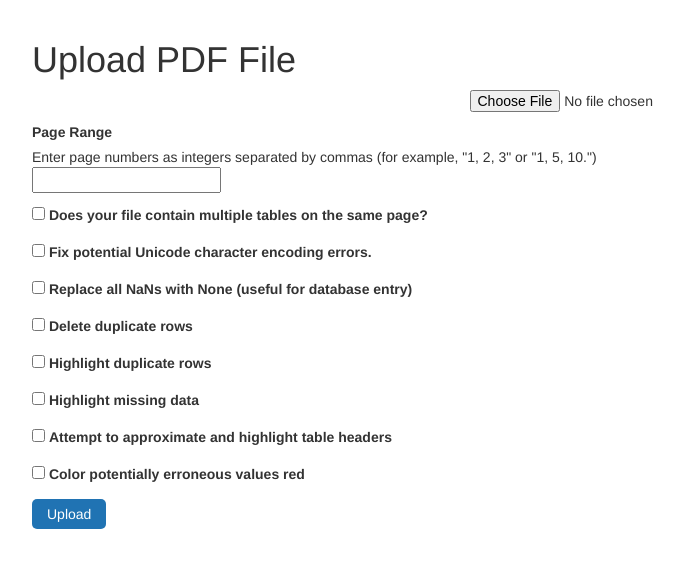
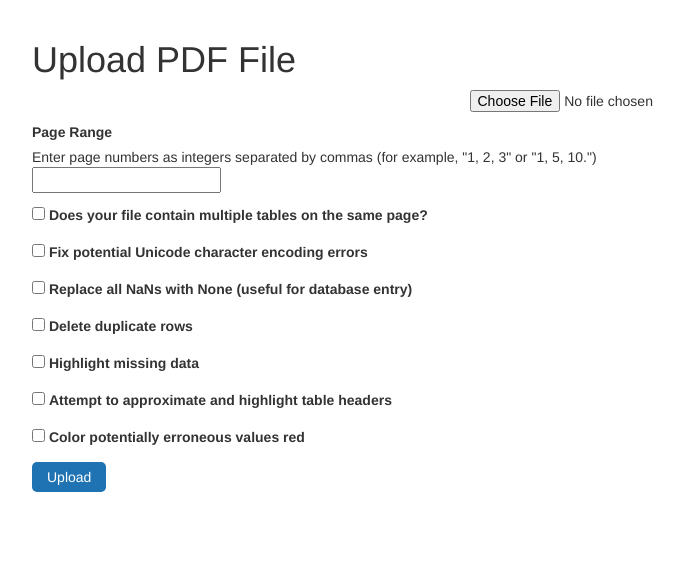
Before and after one commit to jijessicam/tablereader, a Flask app: page / in a window 1280 px wide. Shown: the part 52-620 px from the top of the page, without its empty margins (38-722 px from the left). Run offline with Flask 2, Linux system fonts and the light colour scheme; some libraries are stand-ins or nearby versions.

Commit message:
bug fixes for table coloring methods, removing highlight_duplicate_rows (temp)

```diff
--- a/app/routes.py
+++ b/app/routes.py
@@ -57,10 +57,10 @@ class FileUploadForm(FlaskForm):
     page_range = StringField('Page Range')
     multiple_tables = BooleanField('Does your file contain multiple tables on the same page?')
 
-    unicode_fix = BooleanField('Fix potential Unicode character encoding errors.')
+    unicode_fix = BooleanField('Fix potential Unicode character encoding errors')
     nans_to_none = BooleanField('Replace all NaNs with None (useful for database entry)')
     drop_duplicate_rows = BooleanField('Delete duplicate rows')
-    highlight_duplicate_rows = BooleanField('Highlight duplicate rows')
+    # highlight_duplicate_rows = BooleanField('Highlight duplicate rows')
     highlight_nans = BooleanField('Highlight missing data')
     highlight_headers = BooleanField('Attempt to approximate and highlight table headers')
     color_bad_cells = BooleanField('Color potentially erroneous values red')
@@ -116,7 +116,7 @@ def upload():
         unicode_fix = form.unicode_fix.data
         nans_to_none = form.nans_to_none.data
         drop_duplicate_rows = form.drop_duplicate_rows.data
-        highlight_duplicate_rows = form.highlight_duplicate_rows.data
+        # highlight_duplicate_rows = form.highlight_duplicate_rows.data
         highlight_nans = form.highlight_nans.data
         highlight_headers = form.highlight_headers.data
         color_bad_cells = form.color_bad_cells.data
@@ -145,8 +145,8 @@ def upload():
             header_list, modified_bool_map = identifyHeaders(bool_map)
             val_flag_dict = nonUniqueColumnValues(modified_bool_map)
 
-            colored_table = flagColors(df, highlight_duplicate_rows, highlight_nans, highlight_headers,
-                color_bad_cells, header_list, val_flag_dict)
+            colored_table = flagColors(df, highlight_nans, highlight_headers,
+                color_bad_cells, header_list, val_flag_dict) # removed highlight_duplicate_rows
             df_html_list.append(colored_table)
 
             csv = df.to_csv(path_or_buf=None, encoding='utf-8') # will be a string
@@ -219,7 +219,10 @@ def fixTableEncoding(input_dataframe):
 
 def fixTextEncoding(text):
     if isinstance(text, basestring):
-        t = bytes.decode(text) # decode to utf-8
+        if isinstance(text, str):
+            t = bytes.decode(text) # decode to utf-8
+        elif isinstance(text, unicode):
+            t = text
         return ftfy.fix_text(t) # ftfy library call
     else:
         return
@@ -228,8 +231,10 @@ def fixTextEncoding(text):
 
 # Helper method: dataframe coloring
 # Takes dataframe, boolean map as input
-def flagColors(input_dataframe, highlight_duplicates, highlight_nans, highlight_headers, color_bad_cells, header_list, index_dict):
+def flagColors(input_dataframe, highlight_nans, highlight_headers, color_bad_cells, header_list, index_dict):
     df = input_dataframe
+    df = df.applymap(mapAllToString)
+
     RED = '#fc5d58'
 
     func_call = 'df.style'
@@ -238,8 +243,8 @@ def flagColors(input_dataframe, highlight_duplicates, highlight_nans, highlight_
         func_call += '.set_properties(subset=pd.IndexSlice[header_list, :], **{\'background-color\': \'green\'})'
     if highlight_nans:
         func_call += '.highlight_null(null_color=RED)'
-    if highlight_duplicates:
-        func_call += '.apply(highlightDuplicateRows)'
+    # if highlight_duplicates:
+    #     func_call += '.apply(highlightDuplicateRows)'
     if color_bad_cells:
         func_call += '.apply(colorProblematicCells, args=(index_dict,))'
 
@@ -264,13 +269,19 @@ def flagColors(input_dataframe, highlight_duplicates, highlight_nans, highlight_
 
 #---------------------------------------------------------------
 
+def mapAllToString(value):
+    strval = str(value)
+    return strval
+
+#---------------------------------------------------------------
+
 def highlightDuplicateRows(input_dataframe):
 
     df = input_dataframe
     d = df.duplicated()
     dupe_rows = [i for i, x in enumerate(d) if x] # list of dupe indices
     for index in dupe_rows:
-        df.iloc[[index],:] = 'background-color: yellow'
+        df.iloc[[index]] = 'background-color: yellow'
     return df
 
 #---------------------------------------------------------------
@@ -304,18 +315,31 @@ def identifyHeaders(boolean_map):
 
 #---------------------------------------------------------------
 
+# def colorProblematicCells(input_dataframe, index_dict):
+
+#     df = input_dataframe
+#     for col_name, index_list in index_dict.iteritems():
+#         for index in index_list:
+#             # print index, ", ", col_name
+#             # print df.name
+#             if df.name == col_name:
+#                 df.iloc[index] = 'background-color: gray'
+#             # df.iloc[index, df.columns.get_loc(col_name)] = 'color: red'
+
+#     print df
+#     print "DATA TYPES: "
+#     print df.dtypes
+
+#     return df
+
 def colorProblematicCells(input_dataframe, index_dict):
+    df = input_dataframe.copy()
 
-    df = input_dataframe
     for col_name, index_list in index_dict.iteritems():
         for index in index_list:
-            # print index, ", ", col_name
-            # print df.name
-            if df.name == col_name:
-                df.iloc[index] = 'color: red'
-            # df.iloc[index, df.columns.get_loc(col_name)] = 'color: red'
+            df.loc[index, col_name] = 'background-color: blue'
+
     return df
-
 #---------------------------------------------------------------
 
 # Helper method: returns a dict of {col name, [list of row indices]} to flag irregular data
@@ -331,10 +355,10 @@ def nonUniqueColumnValues(boolean_map):
     flag_dict = {}
 
     for col_name, column in df.iteritems():
-        if val_counts.iloc[0][col_name] < val_counts.iloc[1][col_name]:
+        if (2*val_counts.iloc[0][col_name]) < val_counts.iloc[1][col_name]:
             index_list = df.index[df[col_name] == val_counts.iloc[0].name].tolist()
             flag_dict[col_name] = index_list
-        else:
+        elif (2*val_counts.iloc[1][col_name]) < val_counts.iloc[0][col_name]:
             index_list = df.index[df[col_name] == val_counts.iloc[1].name].tolist()
             flag_dict[col_name] = index_list
 
--- a/app/templates/index.html
+++ b/app/templates/index.html
@@ -37,9 +37,6 @@
 				{{ form.drop_duplicate_rows() }} {{ form.drop_duplicate_rows.label }}<br>
 			</p>
 			<p>
-				{{ form.highlight_duplicate_rows() }} {{ form.highlight_duplicate_rows.label }}<br>
-			</p>
-			<p>
 				{{ form.highlight_nans() }} {{ form.highlight_nans.label }}<br>
 			</p>
 			<p>
```
Also changed, not shown: 1 other file.
